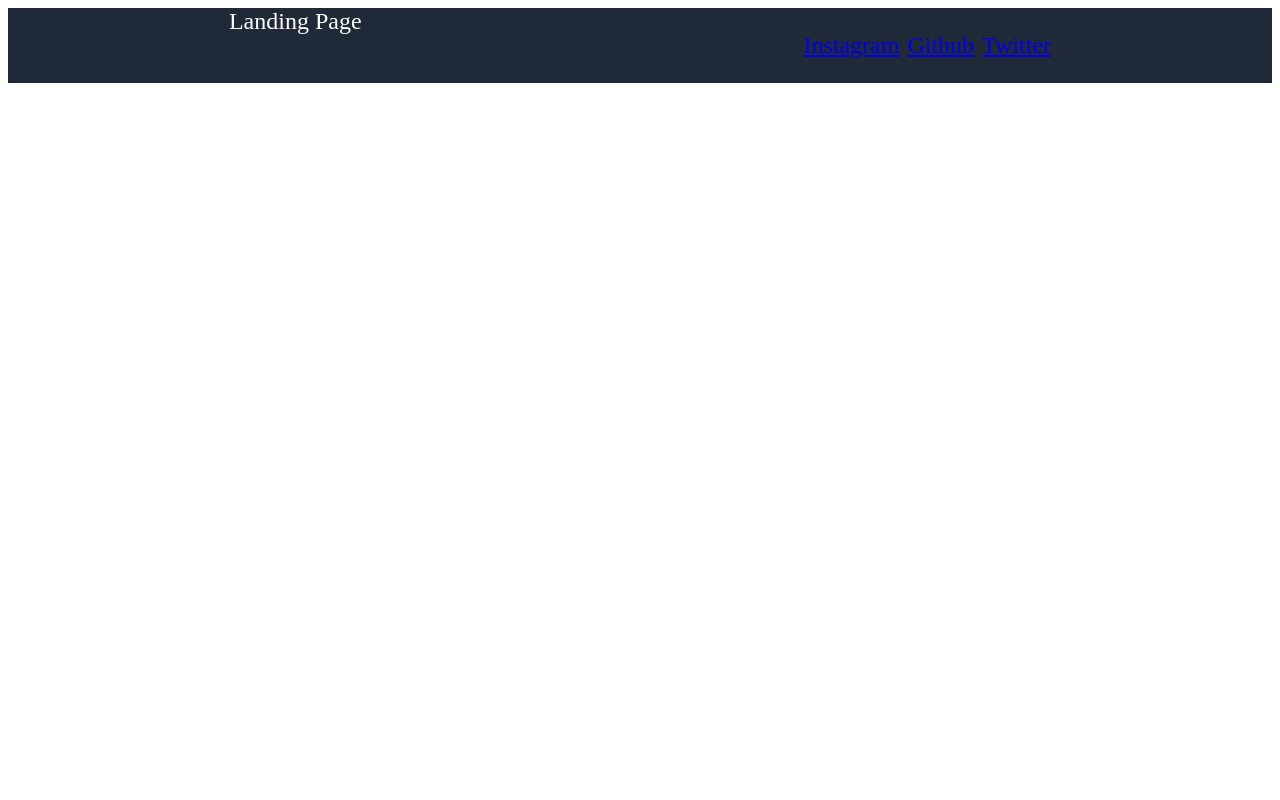
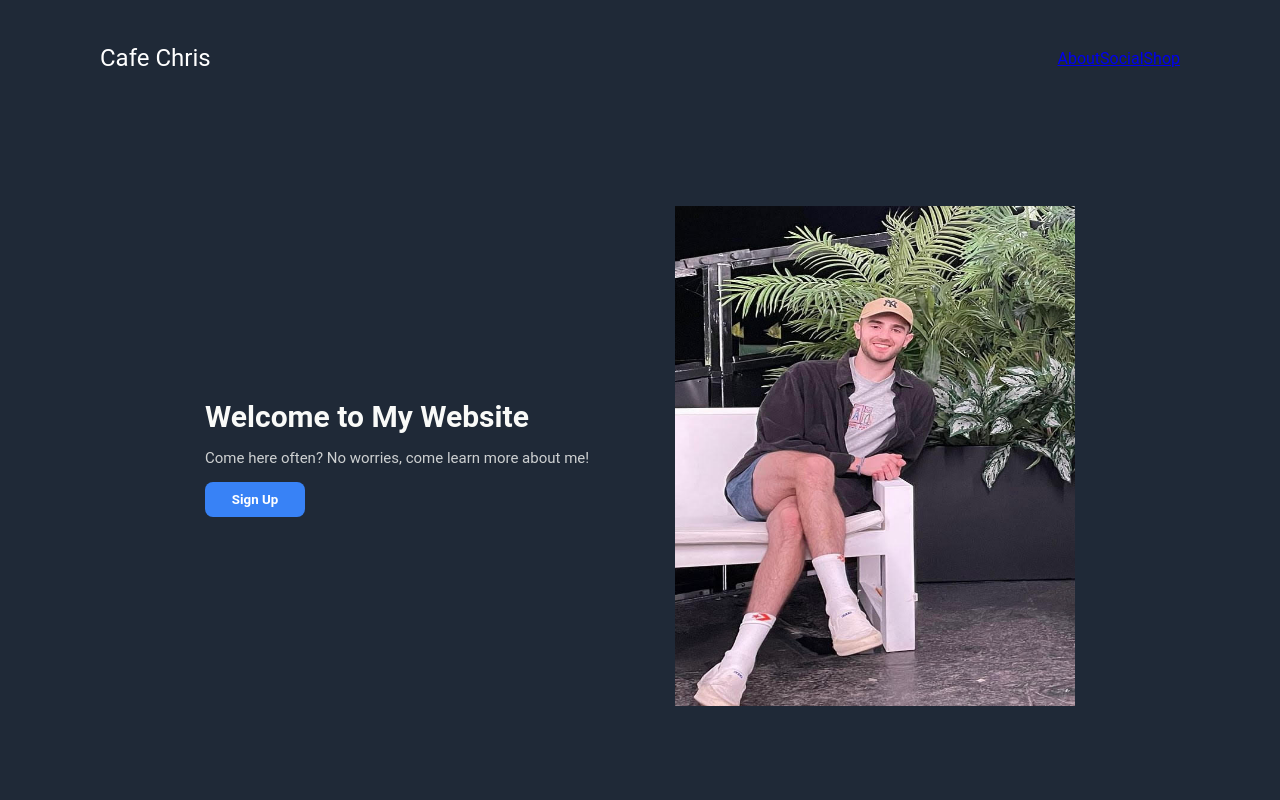
Before and after one commit to Chrishan6/Landing-Page, a plain HTML site: page index.html in a window 1280 px wide. Drawn offline with Linux system fonts and the light colour scheme.

Commit message:
add .hero class to both HTML and CSS change background color of header and hero classes to dark blue add photo of my self add button, header (in hero) and intro statement change padding within the header section

```diff
--- a/index.html
+++ b/index.html
@@ -7,14 +7,37 @@
     <link rel="stylesheet" href="./styles.css">
 </head>
 <body>
-    <div class="header">
-        Landing Page
-        <ul class="left-links">
-            <li> <a href="https://www.instagram.com/chrishaniak6/" target="_blank" rel="noopener noreferrer"> Instagram</a> </li>
-            <li> <a href="https://github.com/Chrishan6" target="_blank" rel="noopener noreferrer"> Github</a></li>
-            <li> <a href="Twitter.com" target="_blank" rel="noopener noreferrer">Twitter</a></li>
+   <div class="container">
+
+    <!-- Header section -->
+
+    <Nav class="header">
+
+        <div class="title">
+            <p>Cafe Chris</p>
         </div>
+
+        <div class="header-links">
+            <a href="#">About </a>
+            <a href="#">Social </a>
+            <a href="#">Shop</a>
+        </div>
+    </nav>
+    <!-- Hero section -->
+
+    <div class="hero">
+        <div class="hero-intro">
+            <h1> Welcome to My Website</h1>
+            <p> Come here often? No worries, come learn more about me!
+            </p>
+            <button type="button"> Sign Up </button>
+        </div>
+        <div class="hero-image-1">
+            <img src="Images/image-1.jpg" alt="me">
+        </div>
+
     </div>
 
+  </div>
 </body>
 </html>
--- a/styles.css
+++ b/styles.css
@@ -1,39 +1,90 @@
-.body {
-    font-family: "Roboto", sans-serif;
-    min-height: 100vh;
+body {
+    background-color: #FFFFFF;
+    padding: 0;
     margin: 0;
+    text-align: center;
+    font-family: 'Roboto', arial;
+}
+
+/* Header Section */
+
+.header {
+    display: flex;
+    color: #F9FAF8;
+    background-color: #1F2937;
+    padding: 20px 0px 20px 100px;
+    align-items: center;
+}
+
+.title {
+    font-size: 24px;
+    color: #FFFFFF;
+}
+
+.header-links {
+    display: flex;
+    margin-left: auto;
+    padding: 0px 100px 0px 0px;
+}
+
+.header-links .a {
+    text-decoration: none;
+    color: #FFFFFF;
+    font-family: 'Roboto', arial;
+    font-size: 18px;
+    padding: 10px;
+    gap: 8px;
+}
+
+/* Hero Section */
+
+.hero {
+    display:flex;
+    color: #F9FAF8;
+    background-color: #1F2937;
+    justify-content: center;
+    align-items: center;
+    padding: 90px;
+    gap: 20px;
+}
+
+.hero-intro {
+    flex-basis: 400px;
     display: flex;
     flex-direction: column;
+    text-align: left;
+    margin-right: 50px;
 }
 
-.header {
-    background-color: #1F2937;
-    color:white ;
-    font-size: 24px;
-    font-weight: 30;
-    height: auto;
-    padding: 8 16px;
-    gap: 0;
-    margin-top: 8px;
-    display: flex;
-    justify-content: space-around;
-    align-items: start;
+h1 {
+    font-size: 30px;
+    font-weight: bold;
+    color: #F9FAF8;
+    margin: 0;
+    font-family: 'Roboto', arial;
 }
 
-.left-links {
-    display: flex;
-    flex-direction: row;
-    justify-content: end;
-    color: white;
-    padding:0;
-    gap: 8px;
-    list-style-type: none;
+.hero-intro p {
+    font-family: 'Roboto', arial;
+    font-size: 15px;
+    opacity: 0.8;
 }
 
-.ul {
-    list-style-type: none;
-    padding: 8px;
-    color: white;
-    gap: 8px;
-    margin-left: 0;
+.hero button {
+    display: block;
+    text-align: center;
+    width: 100px;
+    border: none;
+    background: #3882f6;
+    padding: 10px;
+    border-radius: 8px;
+    color: #fff;
+    font-family: 'Roboto', arial;
+    text-decoration: none;
+    font-weight: bold;
 }
+
+.hero-image-1 img {
+    width: 400px;
+    height: 500px;
+}
```
Also changed, not shown: Images/Outcome-Fonts.png (added), Images/Outcome.png (added), Images/image-1.jpg (added).
